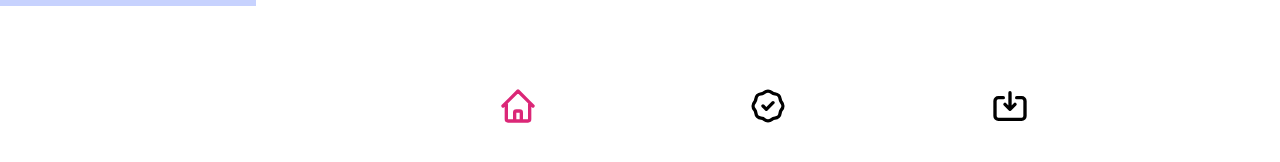
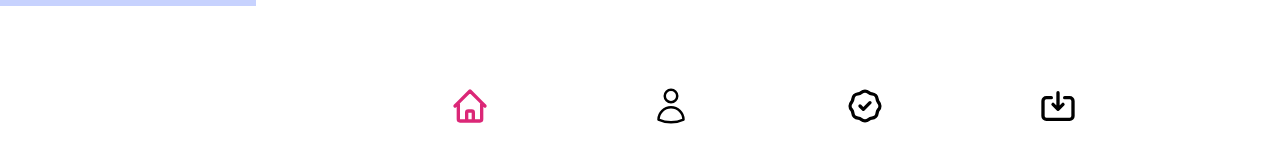
Before and after one commit to Obaayaa-1988/Nuxtjs-Workout-Tracker, a Nuxt app: page /Profile in a window 1280 px wide. Shown: the part 1277-1439 px from the top of the page. Built offline with nearby package versions, Linux system fonts and the light colour scheme.

Commit message:
added user icon to footer component

```diff
--- a/components/FooterTracker.vue
+++ b/components/FooterTracker.vue
@@ -12,6 +12,20 @@
                 </svg>
             </nuxt-link>
         </li>
+
+        <li class="mr-2">
+            <nuxt-link to="/profile" class="inline-flex p-4  rounded-t-lg  group">
+                <svg xmlns="http://www.w3.org/2000/svg" fill="none" viewBox="0 0 24 24" stroke-width="1.5" stroke="currentColor"
+                    class="w-10 h-10">
+                    <path stroke-linecap="round" stroke-linejoin="round"
+                        d="M15.75 6a3.75 3.75 0 11-7.5 0 3.75 3.75 0 017.5 0zM4.501 20.118a7.5 7.5 0 0114.998 0A17.933 17.933 0 0112 21.75c-2.676 0-5.216-.584-7.499-1.632z" />
+                </svg>
+
+            </nuxt-link>
+        </li>
+
+
+
         <li class="mr-2">
             <nuxt-link to="/archive" class="inline-flex p-4  rounded-t-lg  group">
                 <svg class="w-10 h-10" fill="none" stroke="currentColor" viewBox="0 0 24 24" xmlns="http://www.w3.org/2000/svg">
```
